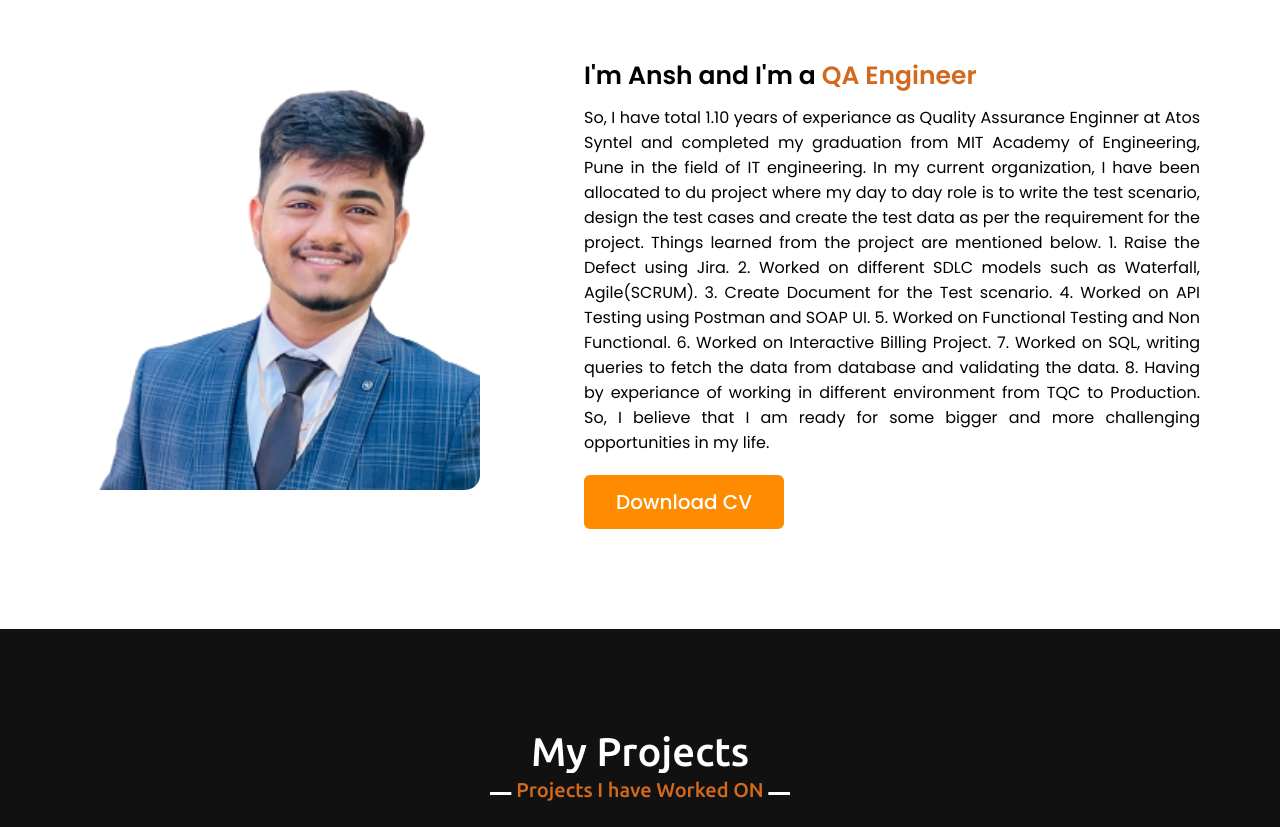
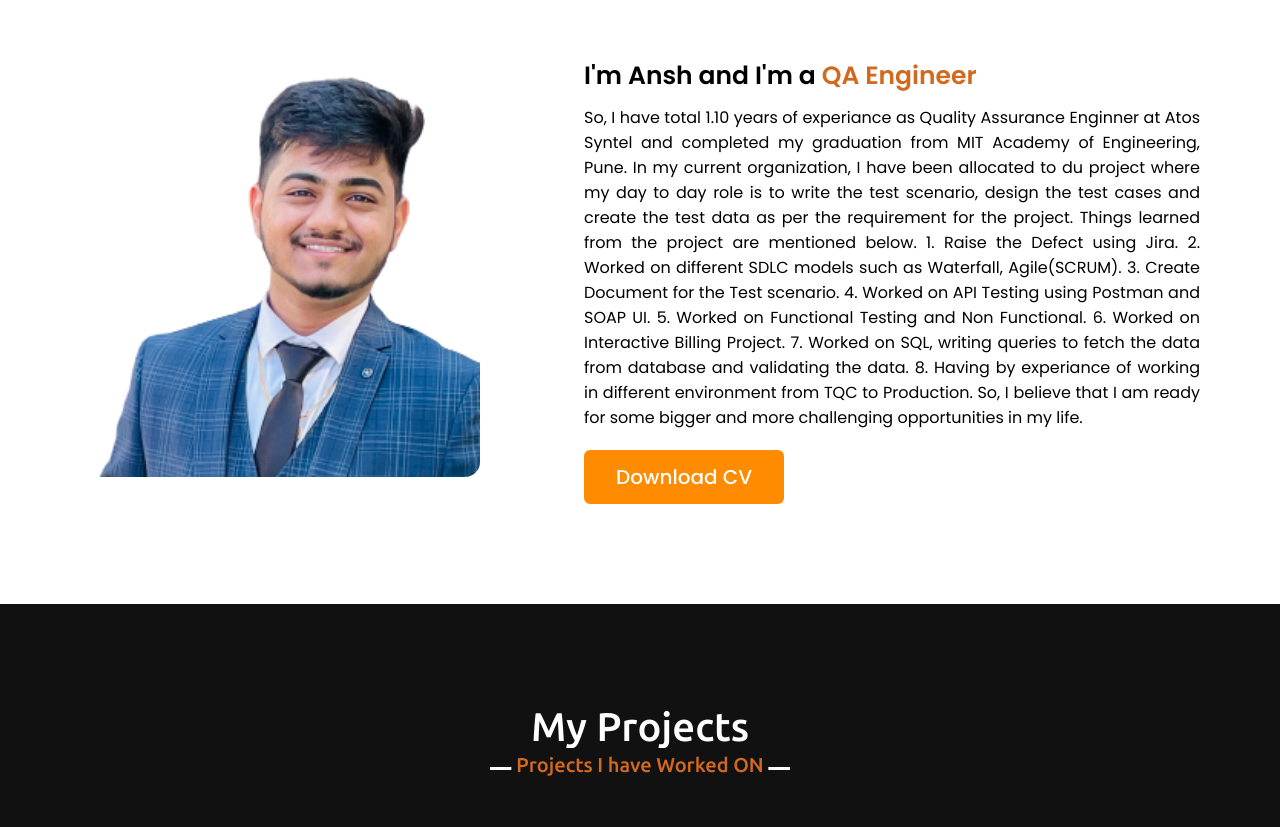
Before and after one commit to anshpanchal/portfolio.github.io, a plain HTML site: page index.html in a window 1280 px wide. Shown: the part 1049-1876 px from the top of the page. Drawn offline with nearby package versions, Linux system fonts and the light colour scheme.

Commit message:
Update index.html

```diff
--- a/index.html
+++ b/index.html
@@ -62,7 +62,7 @@
                 <div class="column right">
                     <div class="text">I'm Ansh and I'm a <span>QA Engineer</span></div>
                     <p>So, I have total 1.10 years of experiance as Quality Assurance Enginner at Atos Syntel and completed my graduation from MIT Academy of Engineering,
-                        Pune in the field of IT engineering. In my current organization,
+                        Pune. In my current organization,
                         I have been allocated to du project where my day to day role is to write the test scenario, design the test cases and create the
                         test data as per the requirement for the project.
                         Things learned from the project are mentioned below.
```
